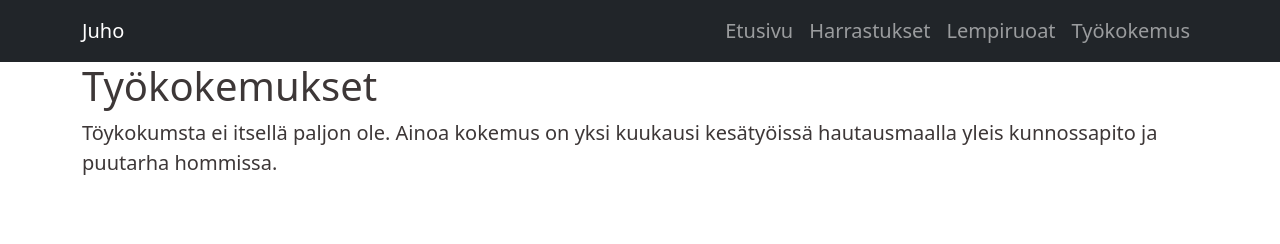
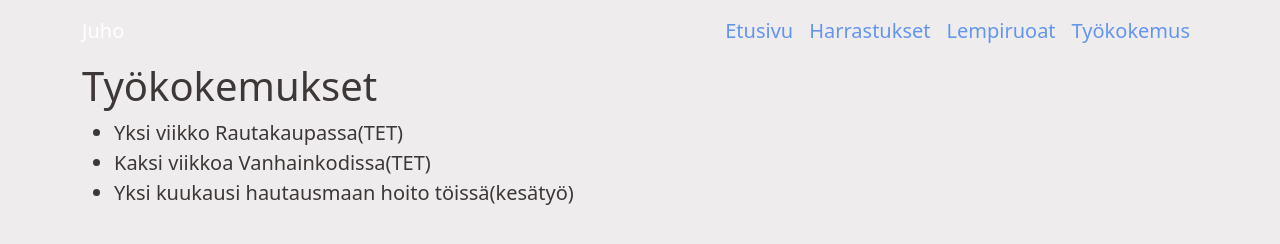
Before and after one commit to Jedinakki/Omat-sivut-uudelleen, a plain HTML site: page tyo.html in a window 1280 px wide. Drawn offline with nearby package versions, Linux system fonts and the light colour scheme.

Commit message:
Update tyo.html

```diff
--- a/tyo.html
+++ b/tyo.html
@@ -4,12 +4,12 @@
         <meta charset="UTF-8">
         <meta name="viewport" content="width=device-width, initial-scale=1.0">
         <title>työkokemus</title>
+        <link href="https://cdn.jsdelivr.net/npm/bootstrap@5.3.8/dist/css/bootstrap.min.css" rel="stylesheet" integrity="sha384-sRIl4kxILFvY47J16cr9ZwB07vP4J8+LH7qKQnuqkuIAvNWLzeN8tE5YBujZqJLB" crossorigin="anonymous">
         <link rel="stylesheet" href="tyylit.css">
-        <link href="https://cdn.jsdelivr.net/npm/bootstrap@5.3.8/dist/css/bootstrap.min.css" rel="stylesheet" integrity="sha384-sRIl4kxILFvY47J16cr9ZwB07vP4J8+LH7qKQnuqkuIAvNWLzeN8tE5YBujZqJLB" crossorigin="anonymous">
     </head>
     <body>
         <header>
-            <nav class="navbar navbar-expand-lg navbar-dark bg-dark">
+            <nav class="navbar navbar-expand-lg navbar-dark">
                 <dif class="container">
                     <a class="navbar-brand" href="#">Juho</a>
                     <button class="navbar-toggler" type="button" data-bs-toggle="collapse" data-bs-target="#navbarSupportedContent" aria-controls="navbarSupportedContent" aria-expanded="false" aria-label="Toggle navigation">
@@ -29,7 +29,11 @@
 
         <main class="container">
             <h1 >Työkokemukset</h1>
-            <p >Töykokumsta ei itsellä paljon ole. Ainoa kokemus on yksi kuukausi kesätyöissä hautausmaalla yleis kunnossapito ja puutarha hommissa. </p>
+            <ul>
+                <li>Yksi viikko Rautakaupassa(TET)</li>
+                <li>Kaksi viikkoa Vanhainkodissa(TET)</li>
+                <li>Yksi kuukausi hautausmaan hoito töissä(kesätyö)</li>
+            </ul>
         </main>
         <script src="https://cdn.jsdelivr.net/npm/bootstrap@5.3.8/dist/js/bootstrap.bundle.min.js" integrity="sha384-FKyoEForCGlyvwx9Hj09JcYn3nv7wiPVlz7YYwJrWVcXK/BmnVDxM+D2scQbITxI" crossorigin="anonymous"></script>
     </body>
```
